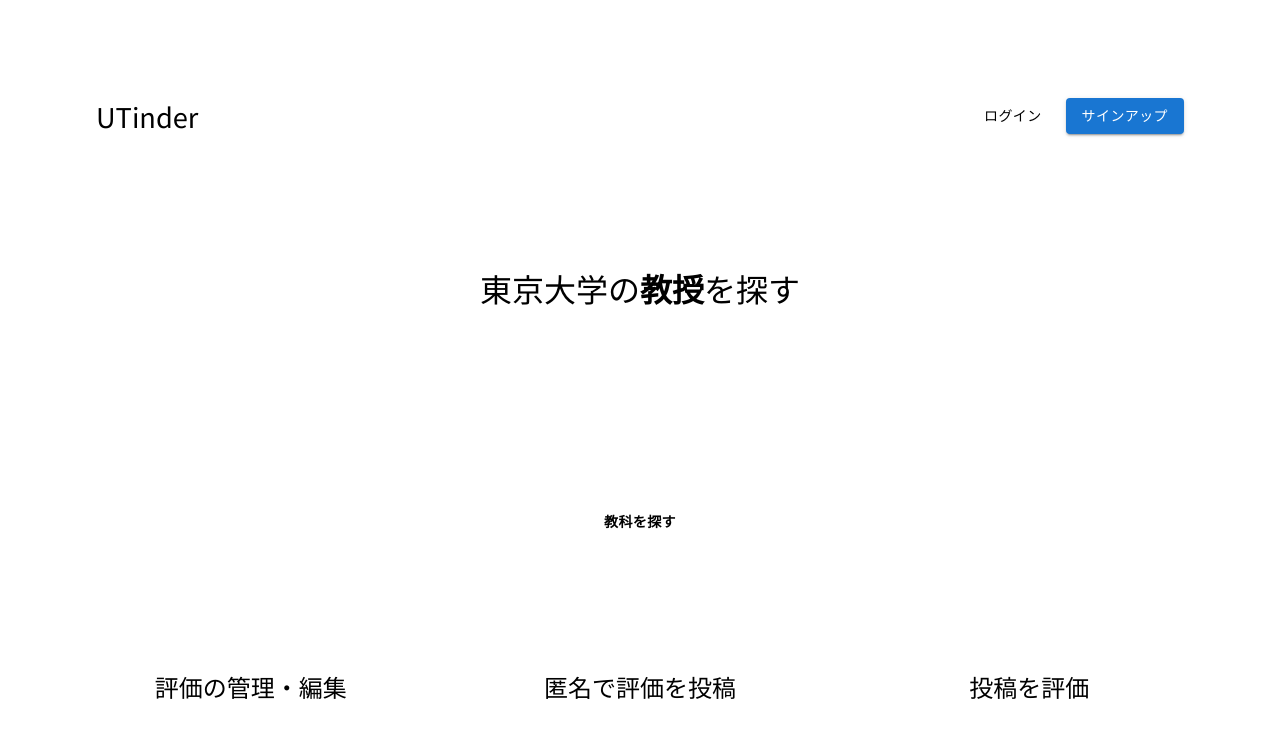
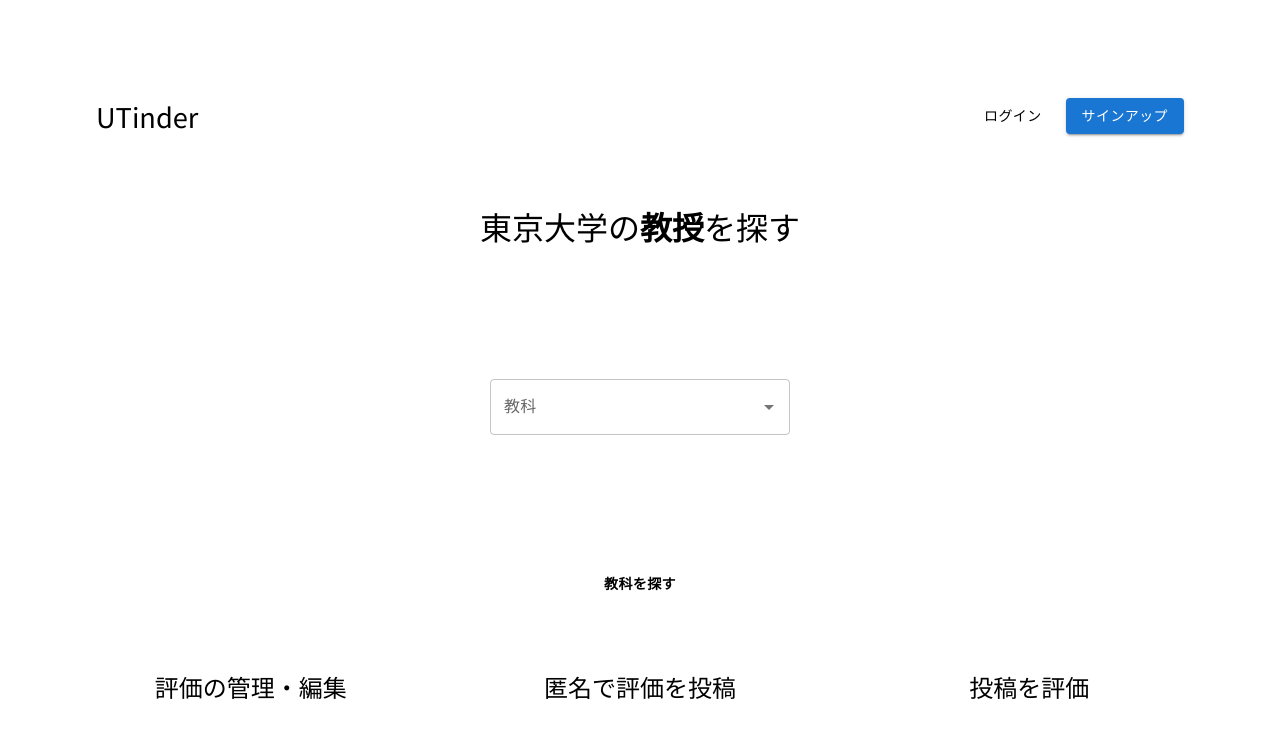
Before and after one commit to miki-yuasa/utinder, a Next.js app: page / in a window 1280 px wide. Shown: the top 738 px of the page. Built offline with nearby package versions, Linux system fonts and the light colour scheme.

Commit message:
feat: autocomplete implemented

```diff
--- a/src/app/page.tsx
+++ b/src/app/page.tsx
@@ -6,6 +6,9 @@ import styles from './page.module.css'
 import { Button } from '@/components/Button/Button'
 import { Grid } from '@/components/Grid/Grid'
 import { Stack } from '@/components/Stack/Stack'
+import { Autocomplete } from '@/components/Autocomplete/Autocomplete'
+import { TextField } from '@/components/TextField/TextField'
+const options = [{ id: 1, label: '数学概論' }, { id: 2, label: '英語基礎' }]
 
 // const inter = Roboto_Flex({ subsets: ["latin"] })// Inter({ subsets: ['latin'] })
 const inter = Noto_Sans_JP({
@@ -27,6 +30,15 @@ export default function Home() {
 
       <div className={styles.center}>
         <h1 className={inter.className}>東京大学の<b>教授</b>を探す</h1>
+      </div>
+      <div className={styles.center}>
+        <Autocomplete
+          disablePortal
+          id="combo-box-demo"
+          options={options}
+          sx={{ width: 300 }}
+          renderInput={(params) => <TextField {...params} label="教科" />}
+        />
       </div>
       <div className={styles.center}>
         <Button variant='text' color='inherit'><b>教科を探す</b></Button>
--- /dev/null
+++ b/src/components/Autocomplete/Autocomplete.tsx
@@ -0,0 +1,5 @@
+import { Autocomplete as MuiAutocomplete, AutocompleteProps } from "@mui/material";
+
+export const Autocomplete = ({ ...props }: AutocompleteProps) => {
+    return <MuiAutocomplete {...props} />
+}
```
